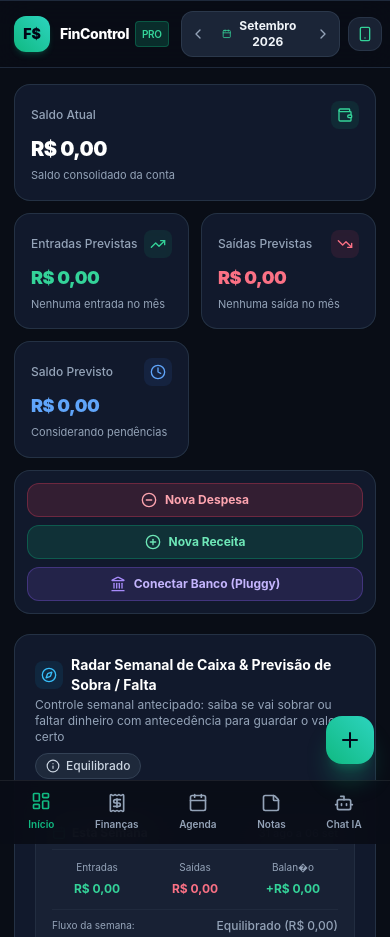
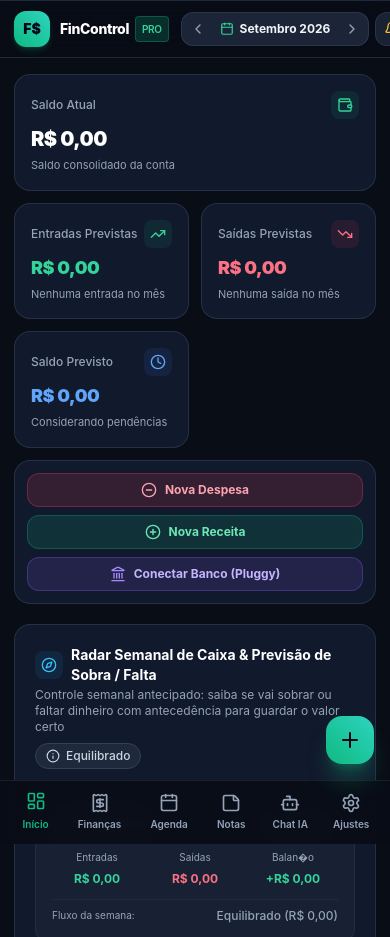
Before and after one commit to tecproms/finan-as, a plain HTML site: page index.html in a window 390 px wide. Shown: the top 937 px of the page. Drawn offline with nearby package versions, Linux system fonts and the light colour scheme; no server answers.

Commit message:
Fix mobile app responsive layout: add Settings to bottom nav and prevent header overflow

```diff
--- a/index.html
+++ b/index.html
@@ -86,14 +86,14 @@
       </nav>
 
       <!-- Seletor de Mês & Ações do Topo -->
-      <div class="flex items-center gap-2 sm:gap-3">
+      <div class="flex items-center gap-1.5 sm:gap-3 shrink-0">
         <!-- Seletor de Mês Compacto Estilo Calendário -->
         <div class="relative">
           <div class="flex items-center bg-slate-800/90 rounded-xl border border-slate-700/70 p-0.5 shadow-sm">
             <button id="btn-prev-month" onclick="app.navigateMonth(-1)" title="Mês Anterior" class="p-1.5 rounded-lg text-slate-400 hover:text-white hover:bg-slate-700/70 transition-colors">
               <i data-lucide="chevron-left" class="w-4 h-4"></i>
             </button>
-            <button id="btn-month-display" onclick="app.toggleMonthPicker()" title="Escolher Mês / Calendário" class="px-2.5 py-1 text-xs font-bold text-slate-100 hover:text-emerald-400 flex items-center gap-1.5 transition-colors">
+            <button id="btn-month-display" onclick="app.toggleMonthPicker()" title="Escolher Mês / Calendário" class="px-2 sm:px-2.5 py-1 text-xs font-bold text-slate-100 hover:text-emerald-400 flex items-center gap-1.5 transition-colors">
               <i data-lucide="calendar" class="w-3.5 h-3.5 text-emerald-400"></i>
               <span id="current-month-label">Carregando...</span>
             </button>
@@ -123,7 +123,7 @@
             <!-- Ação Rápida de Rodapé -->
             <div class="mt-2.5 pt-2 border-t border-slate-800 flex justify-between items-center text-[11px]">
               <button onclick="app.goToCurrentMonth()" class="text-emerald-400 hover:text-emerald-300 font-bold hover:underline flex items-center gap-1">
-                <i data-lucide="rotate-ccw" class="w-3 h-3"></i> Ms Atual
+                <i data-lucide="rotate-ccw" class="w-3 h-3"></i> Mês Atual
               </button>
               <button onclick="app.toggleMonthPicker(false)" class="text-slate-400 hover:text-slate-200 font-medium">
                 Fechar
@@ -132,27 +132,27 @@
           </div>
         </div>
 
-        <!-- Boto de Bloqueio Rpido (PIN) -->
+        <!-- Botão de Bloqueio Rápido (PIN) -->
         <button id="btn-quick-lock" onclick="window.auth.lock()" title="Bloquear Sistema" class="hidden p-2 sm:px-3 sm:py-2 rounded-xl bg-slate-800/80 hover:bg-rose-500/20 text-slate-300 hover:text-rose-400 border border-slate-700/60 transition-colors flex items-center gap-1.5 text-xs font-semibold">
           <i data-lucide="lock" class="w-4 h-4 text-rose-400"></i>
           <span class="hidden xl:inline">Bloquear</span>
         </button>
 
-        <!-- Boto QR Code Mobile -->
-        <button onclick="app.openMobileQRModal()" title="Abrir no Celular via QR Code" class="p-2 sm:px-3 sm:py-2 rounded-xl bg-slate-800/80 hover:bg-slate-700 text-slate-300 hover:text-white border border-slate-700/60 transition-colors flex items-center gap-1.5 text-xs font-semibold">
+        <!-- Botão QR Code Mobile (Apenas em telas grandes) -->
+        <button onclick="app.openMobileQRModal()" title="Abrir no Celular via QR Code" class="hidden lg:flex p-2 sm:px-3 sm:py-2 rounded-xl bg-slate-800/80 hover:bg-slate-700 text-slate-300 hover:text-white border border-slate-700/60 transition-colors items-center gap-1.5 text-xs font-semibold">
           <i data-lucide="smartphone" class="w-4 h-4 text-emerald-400"></i>
           <span class="hidden lg:inline">Conectar Celular</span>
         </button>
 
-        <!-- Boto Notificaes e Lembretes Dirios -->
-        <button id="btn-header-notifications" onclick="window.notifications.promptPermissionOrOpenSettings()" title="Notificaes e Lembretes Dirios de Contas e Agenda" class="p-2 sm:px-3 sm:py-2 rounded-xl bg-slate-800/80 hover:bg-slate-700 text-slate-300 hover:text-white border border-slate-700/60 transition-colors flex items-center gap-1.5 text-xs font-semibold relative">
+        <!-- Botão Notificações e Lembretes Diários -->
+        <button id="btn-header-notifications" onclick="window.notifications.promptPermissionOrOpenSettings()" title="Notificações e Lembretes Diários" class="p-2 sm:px-3 sm:py-2 rounded-xl bg-slate-800/80 hover:bg-slate-700 text-slate-300 hover:text-white border border-slate-700/60 transition-colors flex items-center gap-1.5 text-xs font-semibold relative shrink-0">
           <i data-lucide="bell" id="header-bell-icon" class="w-4 h-4 text-amber-400"></i>
           <span class="hidden xl:inline">Lembretes</span>
           <span id="header-bell-dot" class="absolute top-1.5 right-1.5 w-2 h-2 rounded-full bg-amber-400 animate-pulse hidden"></span>
         </button>
 
-        <!-- Boto Configuraes (Groq API, Backups, Senha) -->
-        <button onclick="app.openSettingsModal()" title="Configuraes, Senha e Groq API" class="p-2 sm:px-3 sm:py-2 rounded-xl bg-slate-800/80 hover:bg-slate-700 text-slate-300 hover:text-white border border-slate-700/60 transition-colors flex items-center gap-1.5 text-xs font-semibold">
+        <!-- Botão Configurações -->
+        <button onclick="app.openSettingsModal()" title="Configurações" class="shrink-0 p-2 sm:px-3 sm:py-2 rounded-xl bg-slate-800/80 hover:bg-slate-700 text-slate-300 hover:text-white border border-slate-700/60 transition-colors flex items-center gap-1.5 text-xs font-semibold">
           <i data-lucide="settings" class="w-4 h-4 text-slate-300"></i>
         </button>
       </div>
@@ -660,9 +660,15 @@
       </button>
 
       <!-- Tab Chat IA -->
-      <button onclick="app.switchTab('chat')" data-tab="chat" class="nav-item flex flex-col items-center gap-1 text-slate-400 hover:text-emerald-400 py-1 px-2.5 rounded-xl transition-all">
+      <button onclick="app.switchTab('chat')" data-tab="chat" class="nav-item flex flex-col items-center gap-1 text-slate-400 hover:text-emerald-400 py-1 px-2 rounded-xl transition-all">
         <i data-lucide="bot" class="nav-icon w-5 h-5"></i>
         <span class="text-[10px] font-semibold">Chat IA</span>
+      </button>
+
+      <!-- Tab Configurações -->
+      <button onclick="app.openSettingsModal()" class="nav-item flex flex-col items-center gap-1 text-slate-400 hover:text-emerald-400 py-1 px-2 rounded-xl transition-all" title="Configurações">
+        <i data-lucide="settings" class="nav-icon w-5 h-5"></i>
+        <span class="text-[10px] font-semibold">Ajustes</span>
       </button>
     </div>
   </nav>
```
